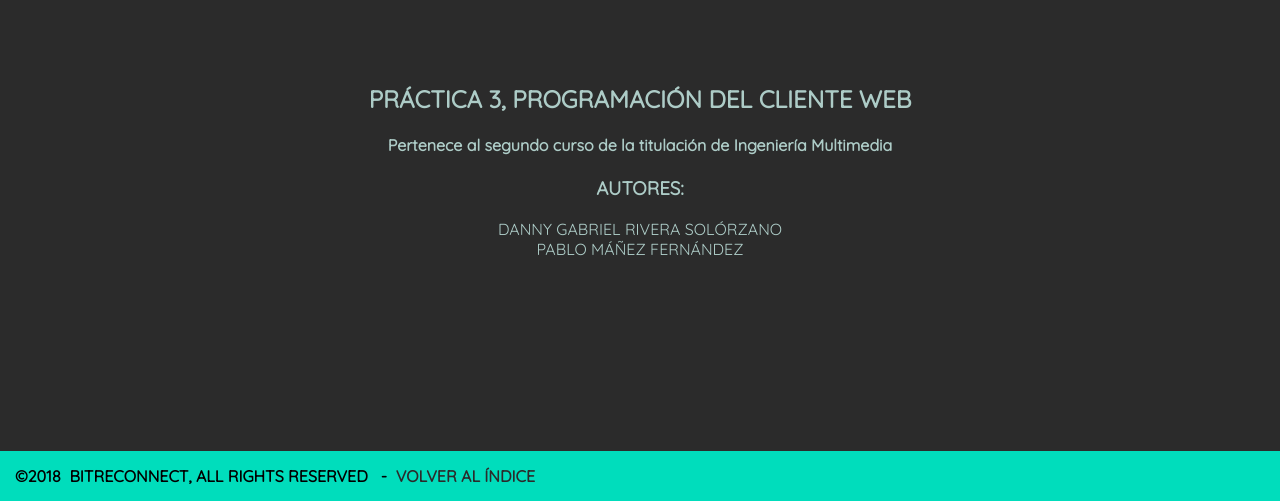
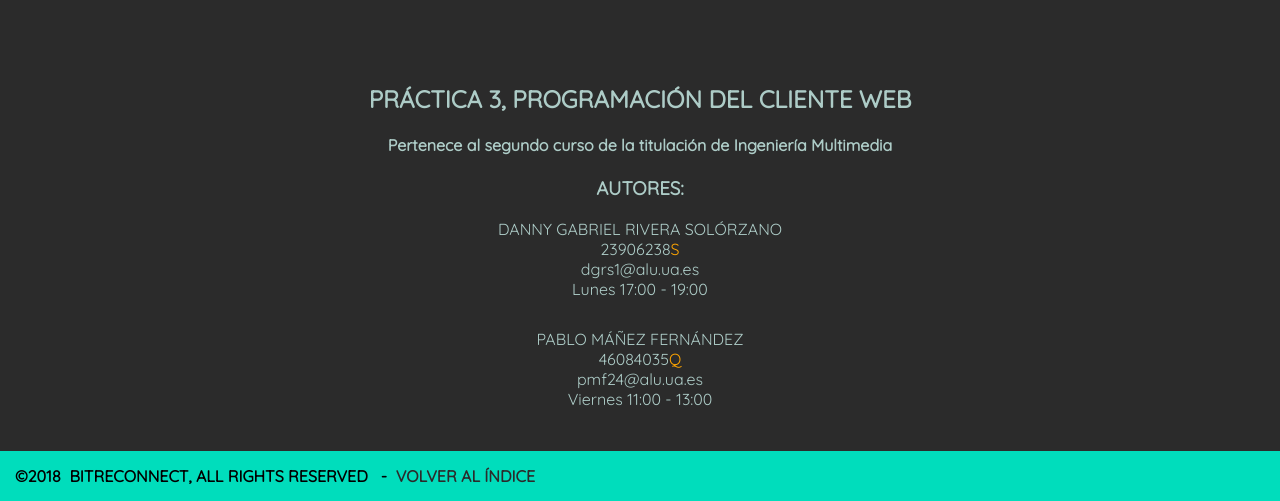
Before and after one commit to pablomanez/PCW, a PHP site: page /P3/acerca.html in a window 1280 px wide. Shown: the part 299-800 px from the top of the page. Run offline with PHP 8.4, Linux system fonts and the light colour scheme.

Commit message:
Deeneises

```diff
--- a/P3/CSS/canvas.css
+++ b/P3/CSS/canvas.css
@@ -60,6 +60,11 @@ header a,footer a {
 
 #ACERCA{
 	margin-left: 40px;
+}
+
+#INICIO:hover, #ACERCA:hover{
+	color: orange;
+	transition: color 0.2s linear;
 }
 
 .cab{
--- a/P3/acerca.html
+++ b/P3/acerca.html
@@ -20,7 +20,6 @@
 					<div>
 						<img src="Images/BITCONNEEEEECT.png" alt="Logo">
 					</div>
-
 				</a>
 				<a id="ACERCA" href="acerca.html">
 					Acerca
@@ -40,8 +39,16 @@
 			<h2>PRÁCTICA 3, PROGRAMACIÓN DEL CLIENTE WEB</h2>
 			<h4>Pertenece al segundo curso de la titulación de Ingeniería Multimedia</h4>
 			<h3>AUTORES:</h3>
-			<div>DANNY GABRIEL RIVERA SOLÓRZANO</div>
-			<div>PABLO MÁÑEZ FERNÁNDEZ</div>
+			<div style="margin-bottom: 30px;">DANNY GABRIEL RIVERA SOLÓRZANO <br/>
+				23906238<span style="color: orange;">S</span> <br/>
+				dgrs1@alu.ua.es <br/>
+				Lunes 17:00 - 19:00
+			</div>
+			<div>PABLO MÁÑEZ FERNÁNDEZ <br/>
+				46084035<span style="color: orange;">Q</span> <br/>
+				pmf24@alu.ua.es <br/>
+				Viernes 11:00 - 13:00
+			</div>
 		</div>
 
 	</div>
```
